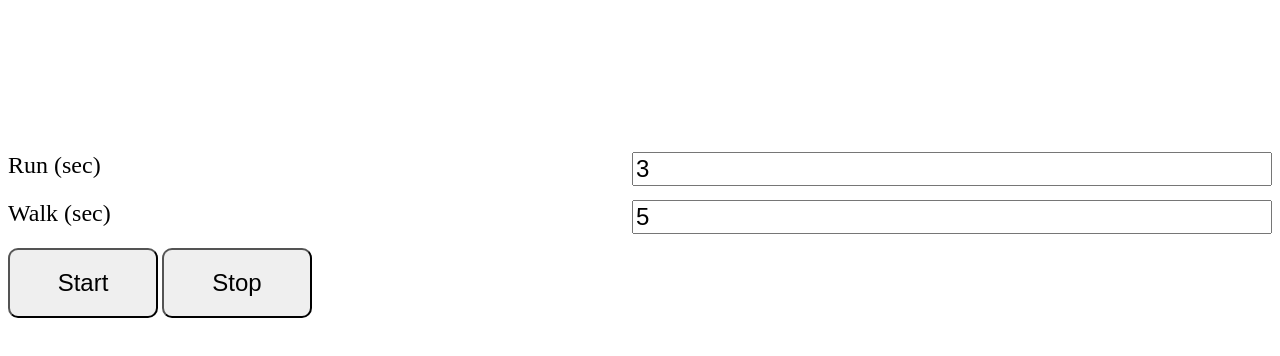
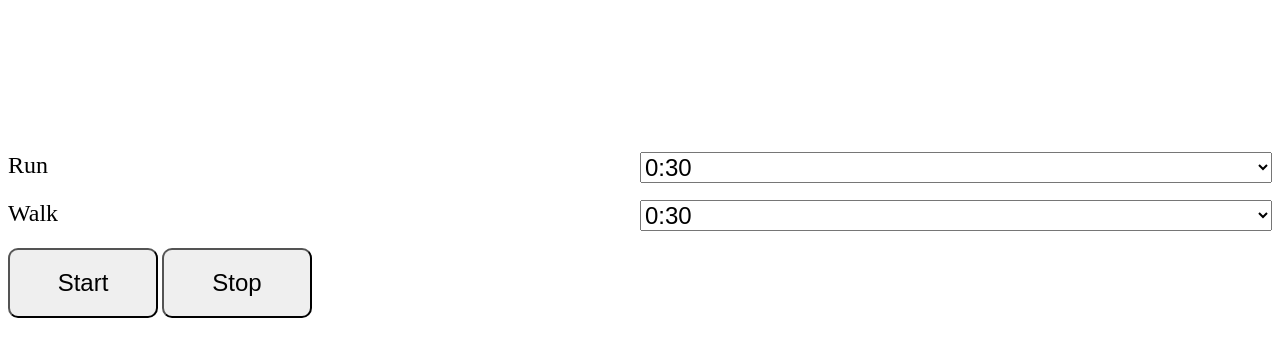
Before and after one commit to wiredfool/C25K-timer, a plain HTML site: page index.html in a window 1280 px wide. Drawn offline with Linux system fonts and the light colour scheme.

Commit message:
input -> select

```diff
--- a/index.html
+++ b/index.html
@@ -11,7 +11,7 @@
       width: 100%;
       height: 48px;
     }
-    input {
+    input, select {
       font-size: 24px;
       width: 50%;
       right: 0px;
@@ -38,8 +38,24 @@
     <div id='activity'></div>
     <div id='countdown'></div>
     <form>
-      <label for='run'>Run (sec) <input id='run' type='number' size=10 value=3></label>
-      <label for='walk'>Walk (sec) <input id='walk' type='number' size=10 value=5></label>
+      <label for='run'>Run <select id='run'>
+        <option value='30'>0:30</option>
+        <option value='60'>1:00</option>
+        <option value='90'>1:30</option>
+        <option value='120'>2:00</option>
+        <option value='150'>2:30</option>
+        <option value='180'>3:00</option>
+        </select>
+      </label>
+      <label for='walk'>Walk <select id='walk'>
+        <option value='30'>0:30</option>
+        <option value='60'>1:00</option>
+        <option value='90'>1:30</option>
+        <option value='120'>2:00</option>
+        <option value='150'>2:30</option>
+        <option value='180'>3:00</option>
+        </select>
+      </label>
       <button id='start'>Start</button>
       <button id='stop'>Stop</button>
     </form>
```
